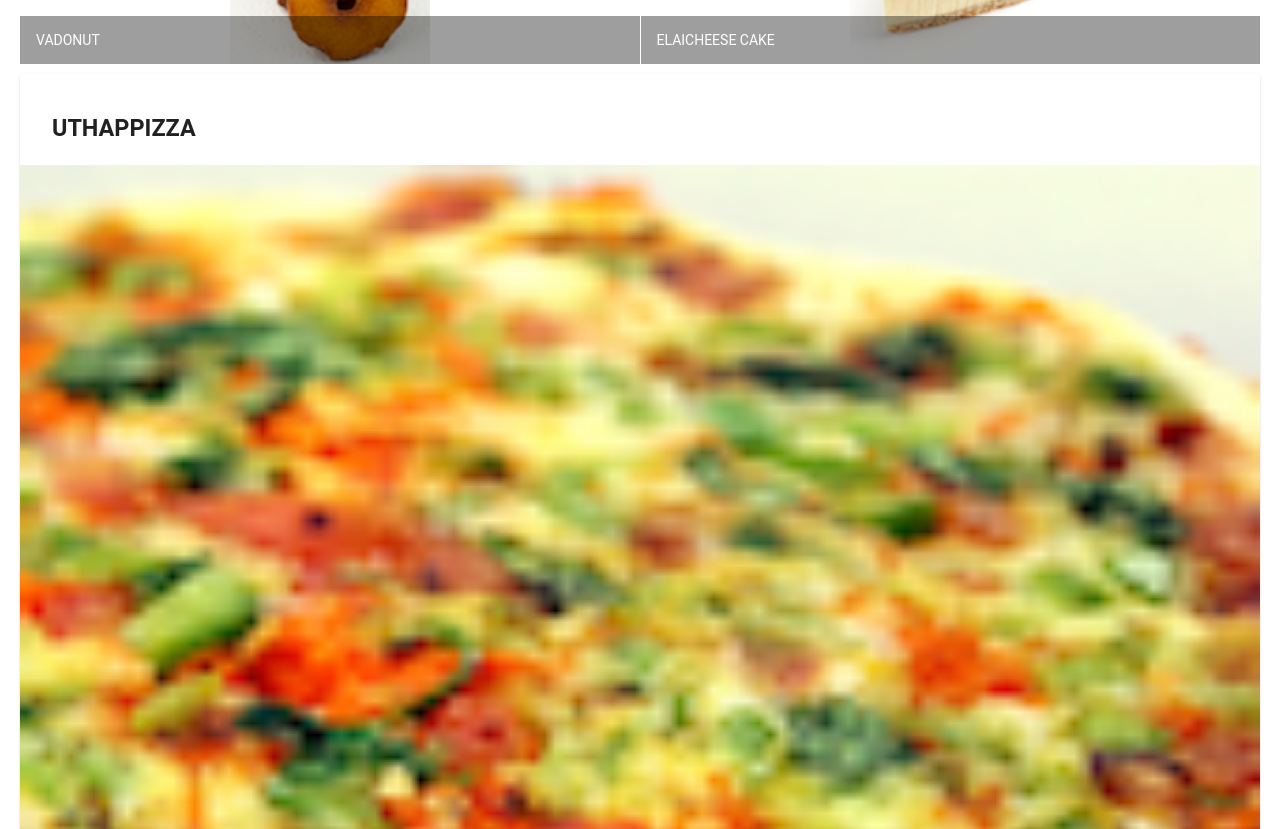
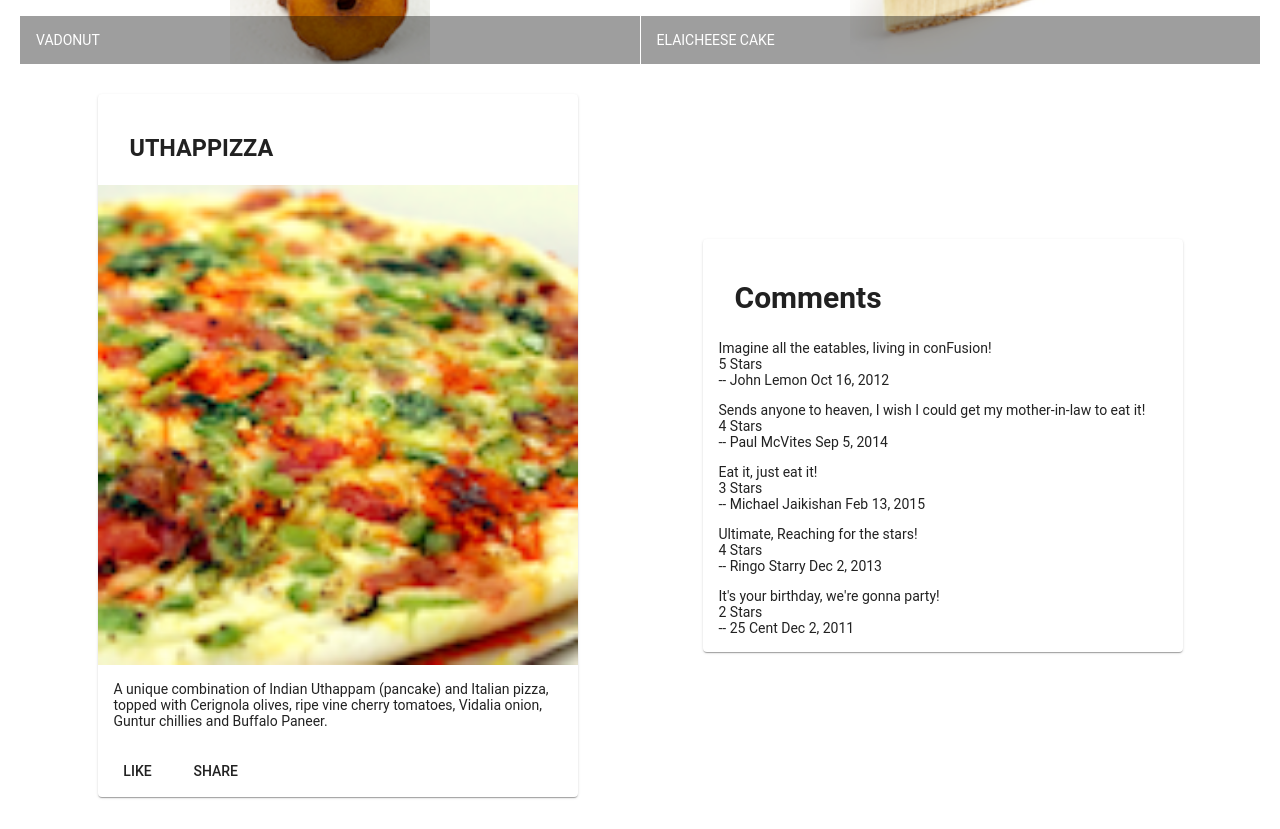
Before and after one commit to ajmalhsn/angular-test, an Angular app: page / in a window 1280 px wide. Shown: the part 500-1329 px from the top of the page. Built offline with nearby package versions, Linux system fonts and the light colour scheme.

Commit message:
Assignment 1 Content

```diff
--- a/src/app/app.module.ts
+++ b/src/app/app.module.ts
@@ -10,11 +10,13 @@ import { MatCardModule } from '@angular/material/card';
 import { MatButtonModule } from '@angular/material/button';
 import 'hammerjs';
 import { MenuComponent } from './menu/menu.component';
+import { DishdetailComponent } from './dishdetail/dishdetail.component';
 
 @NgModule({
   declarations: [
     AppComponent,
-    MenuComponent
+    MenuComponent,
+    DishdetailComponent
   ],
   imports: [
     BrowserModule,
--- /dev/null
+++ b/src/app/dishdetail/dishdetail.component.html
@@ -0,0 +1,50 @@
+<div class="container"
+    fxLayout="row"
+    fxLayout.sm="column"
+    fxLayout.xs="column"
+    fxLayoutAlign.gt-md="space-around center"
+    fxLayoutGap="10px"
+    fxLayoutGap.xs="0">
+
+  <div fxFlex="40">
+    <div fxFlex *ngIf="selectedDish">
+        <mat-card>
+          <mat-card-header>
+            <mat-card-title>
+              <h3>{{selectedDish.name | uppercase}}</h3>
+            </mat-card-title>
+          </mat-card-header>
+          <img mat-card-image src={{selectedDish.image}} alt={{selectedDish.name}}>
+          <mat-card-content>
+            <p>{{selectedDish.description}}
+            </p>
+          </mat-card-content>
+          <mat-card-actions>
+            <button mat-button>LIKE</button>
+            <button mat-button>SHARE</button>
+          </mat-card-actions>
+        </mat-card>
+      </div>
+  </div>
+
+  <div fxFlex="40">
+    <div fxFlex *ngIf="selectedDish">
+        <mat-card>
+          <mat-card-header>
+            <mat-card-title>
+              <h2> Comments </h2>
+            </mat-card-title>
+          </mat-card-header>
+          <mat-card-content>
+          <p *ngFor="let comments of selectedComments">
+             {{comments.comment}}<br>
+            {{comments.rating}} Stars<br>
+            -- {{comments.author}}
+             {{comments.date | date}}<br>
+            </p>
+        </mat-card-content>
+        </mat-card>
+      </div>
+  </div>
+
+</div>
--- /dev/null
+++ b/src/app/dishdetail/dishdetail.component.ts
@@ -0,0 +1,59 @@
+import { Component, OnInit } from '@angular/core';
+const DISH = {
+  id: '0',
+  name: 'Uthappizza',
+  image: '/assets/images/uthappizza.png',
+  category: 'mains',
+  featured: true,
+  label: 'Hot',
+  price: '4.99',
+  // tslint:disable-next-line:max-line-length
+  description: 'A unique combination of Indian Uthappam (pancake) and Italian pizza, topped with Cerignola olives, ripe vine cherry tomatoes, Vidalia onion, Guntur chillies and Buffalo Paneer.',
+  comments: [
+       {
+           rating: 5,
+           comment: 'Imagine all the eatables, living in conFusion!',
+           author: 'John Lemon',
+           date: '2012-10-16T17:57:28.556094Z'
+       },
+       {
+           rating: 4,
+           comment: 'Sends anyone to heaven, I wish I could get my mother-in-law to eat it!',
+           author: 'Paul McVites',
+           date: '2014-09-05T17:57:28.556094Z'
+       },
+       {
+           rating: 3,
+           comment: 'Eat it, just eat it!',
+           author: 'Michael Jaikishan',
+           date: '2015-02-13T17:57:28.556094Z'
+       },
+       {
+           rating: 4,
+           comment: 'Ultimate, Reaching for the stars!',
+           author: 'Ringo Starry',
+           date: '2013-12-02T17:57:28.556094Z'
+       },
+       {
+           rating: 2,
+           comment: 'It\'s your birthday, we\'re gonna party!',
+           author: '25 Cent',
+           date: '2011-12-02T17:57:28.556094Z'
+       }
+   ]
+};
+
+@Component({
+  selector: 'app-dishdetail',
+  templateUrl: './dishdetail.component.html',
+  styleUrls: ['./dishdetail.component.scss']
+})
+export class DishdetailComponent implements OnInit {
+  selectedDish = DISH
+  selectedComments = DISH["comments"];
+  constructor() { }
+
+  ngOnInit() {
+  }
+
+}
--- a/src/app/menu/menu.component.html
+++ b/src/app/menu/menu.component.html
@@ -19,7 +19,8 @@
       </mat-grid-tile>
     </mat-grid-list>
   </div>
-  <div fxFlex *ngIf="selectedDish">
+<app-dishdetail></app-dishdetail>
+  <!-- <div fxFlex *ngIf="selectedDish">
       <mat-card>
         <mat-card-header>
           <mat-card-title>
@@ -36,5 +37,5 @@
           <button mat-button>SHARE</button>
         </mat-card-actions>
       </mat-card>
-    </div>
+    </div> -->
 </div>
```
Also changed, not shown: src/app/dishdetail/dishdetail.component.scss (added), 1 other file (tests, documents, lock files or other folders).
